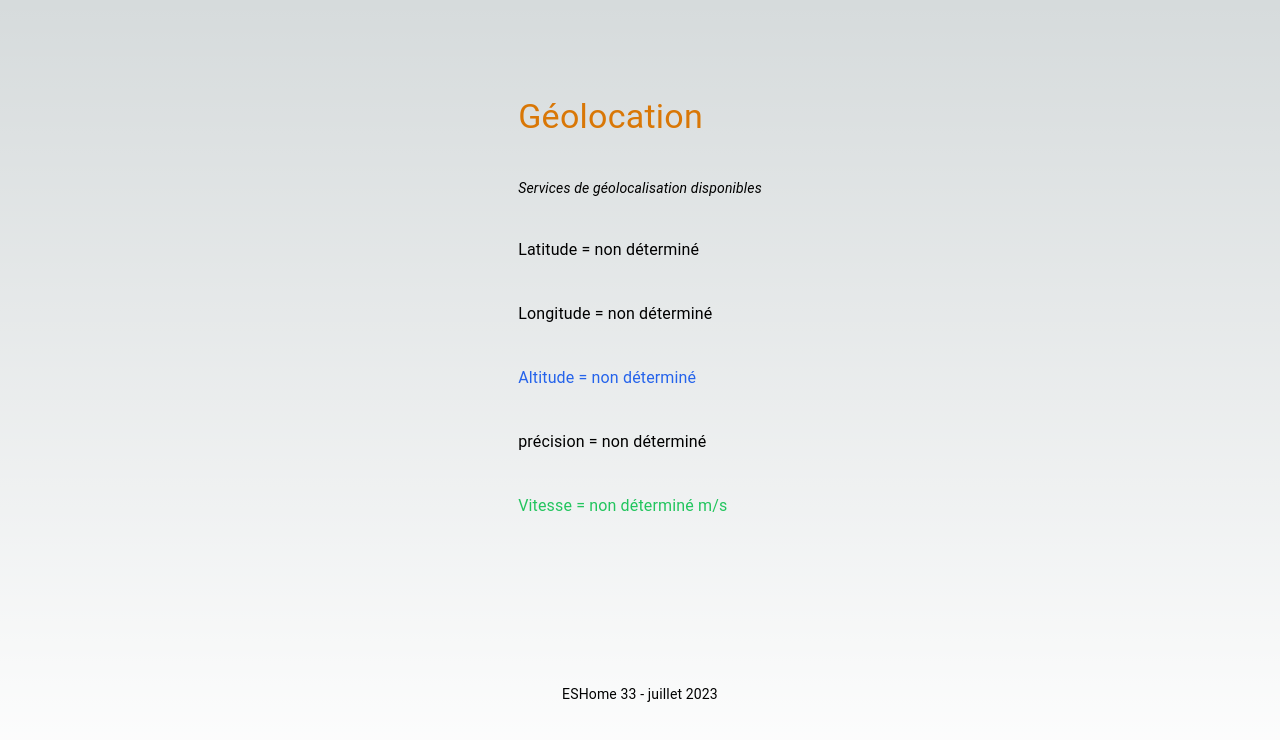
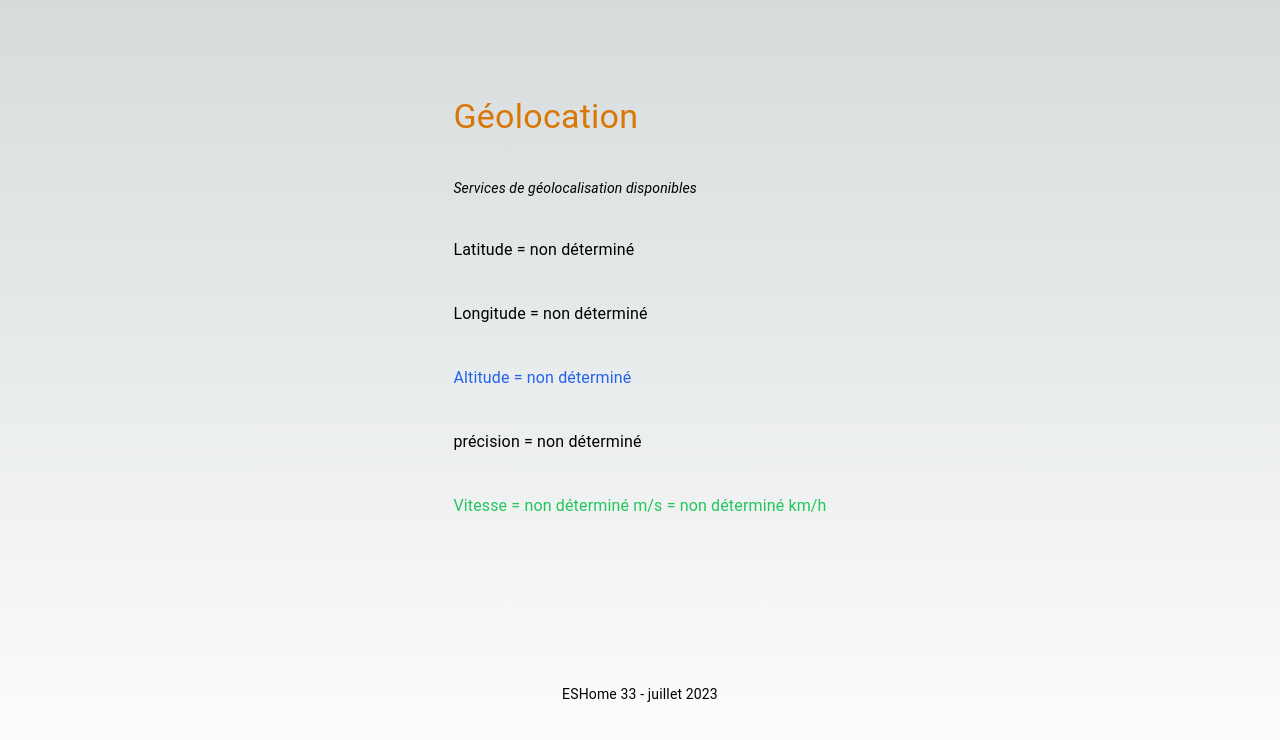
Before and after one commit to esHome33/geoloc, a Next.js app: page / in a window 1280 px wide. Shown: the top 740 px of the page. Built offline with nearby package versions, Linux system fonts and the light colour scheme; no server answers.

Commit message:
set Altitude to fixed length + speed in kmh

```diff
--- a/app/page.tsx
+++ b/app/page.tsx
@@ -9,6 +9,7 @@ export default function Home() {
 	const [alt, setAlt] = useState<string>("non déterminé");
 	const [accuracy, setAccuracy] = useState<string>("non déterminé");
 	const [speed, setSpeed] = useState<string>("non déterminé");
+	const [speedKMH, setSpeedKMH] = useState<string>("non déterminé");
 	const [erreur, setErreur] = useState<string>("");
 
 	const [geoServices, setGeoServices] = useState(
@@ -37,12 +38,14 @@ export default function Home() {
 				const vitesse = pos.coords.speed;
 				if (vitesse) {
 					setSpeed(vitesse + " m/s");
+					const vkmh = vitesse * 3.6;
+					setSpeedKMH(vkmh.toFixed(0) + " km/h");
 				} else {
 					setSpeed("non déterminé");
 				}
 				const altit = pos.coords.altitude;
 				if (altit) {
-					setAlt(altit + " m");
+					setAlt(altit.toFixed(0) + " m");
 				} else {
 					setAlt("non déterminé");
 				}
@@ -79,7 +82,7 @@ export default function Home() {
 				<Typography className="text-blue-600">Altitude = {alt}</Typography>
 				<Typography>précision = {accuracy}</Typography>
 				<Typography className="text-green-500">
-					Vitesse = {speed} m/s
+					Vitesse = {speed} m/s = {speedKMH} km/h
 				</Typography>
 				<Typography className="mt-4">{erreur}</Typography>
 			</div>
```
